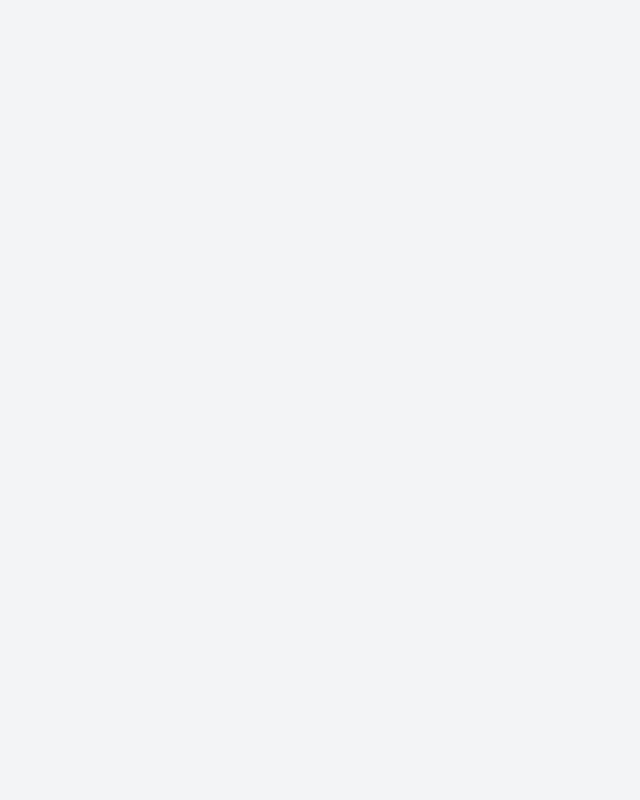
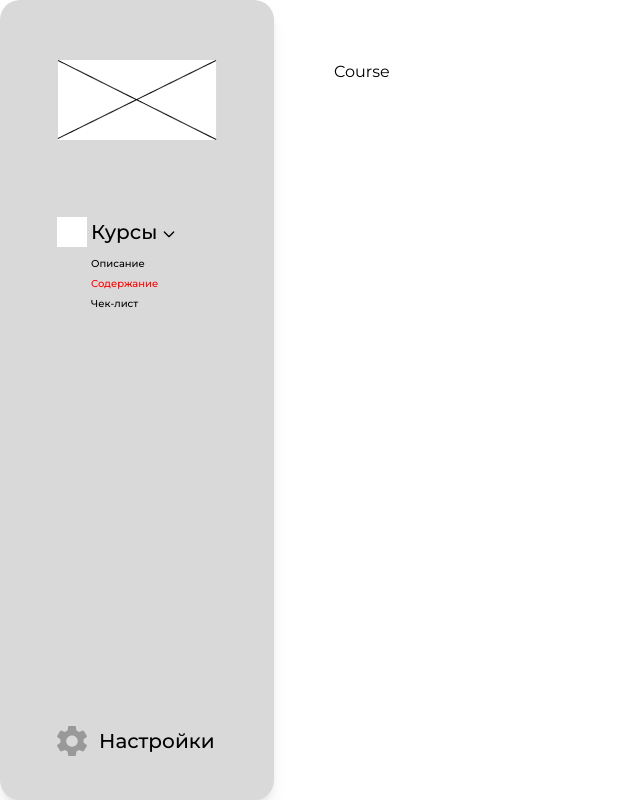
Before and after one commit to samekeekz/jusan-lms, a React (Vite) app: page /course/1/content in a window 1280 px wide. Before the commit this address had no page. Shown: the whole page, without its empty margins (0-640 px from the left). Built offline with nearby package versions, Linux system fonts and the light colour scheme.

Commit message:
feat: add new sidebar

```diff
--- a/src/App.tsx
+++ b/src/App.tsx
@@ -2,6 +2,7 @@ import { Route, Routes } from "react-router-dom";
 import RootLayout from "./layout/RootLayout/RootLayout";
 import Courses from "./pages/Courses/Courses";
 import CourseCreation from "./pages/CourseCreation/CourseCreation";
+import CourseLayout from "./layout/CourseLayout/CourseLayout";
 
 function App() {
   return (
@@ -9,7 +10,11 @@ function App() {
       <Route path="/" element={<RootLayout />}>
         <Route path="learn/courses" element={<Courses />} />
         <Route path="courses/create" element={<CourseCreation />} />
-        <Route path="course/:id" element={<h1>Course</h1>} />
+      </Route>
+      <Route path="/" element={<CourseLayout />}>
+        <Route path="course/:id/description" element={<h1>Course</h1>} />
+        <Route path="course/:id/content" element={<h1>Course</h1>} />
+        <Route path="course/:id/checklist" element={<h1>Course</h1>} />
       </Route>
     </Routes>
   );
--- /dev/null
+++ b/src/components/SidebarCourse/SidebarCourse.tsx
@@ -0,0 +1,127 @@
+import Logo from "@/assets/Logo.png";
+import { Link, NavLink, useParams } from "react-router-dom";
+import IconSettings from "@/assets/Vector.svg";
+import { useState } from "react";
+
+const SidebarCourse = () => {
+  const [isCoursesOpen, setIsCoursesOpen] = useState(true);
+
+  const { id } = useParams();
+
+  const toggleCoursesDropdown = () => {
+    setIsCoursesOpen((prev) => !prev);
+  };
+
+  return (
+    <div className="font-montserrat w-[274px] h-screen shadow-lg pt-[60px] pb-11 px-[57px] flex flex-col bg-[#D9D9D9] rounded-[20px]">
+      <div className="relative shrink-0 w-40 h-20 mb-[77px]">
+        <img
+          src={Logo}
+          alt="Logo"
+          className="w-full h-full absolute top-0 left-0"
+        />
+      </div>
+      <ul className="flex flex-col gap-[45px] grow shrink-0 basis-auto">
+        <li className="m-0">
+          <div
+            className="inline-flex items-center gap-1 cursor-pointer"
+            onClick={toggleCoursesDropdown}
+          >
+            <div className="flex items-center h-[30px]">
+              <span className="mr-1">
+                <div className="w-[30px] h-[30px] bg-white"></div>
+              </span>
+              <span className="text-[20px] font-medium leading-5 text-black">
+                Курсы
+              </span>
+            </div>
+            <span className="cursor-pointer mt-[3px]">
+              {isCoursesOpen ? (
+                <svg
+                  xmlns="http://www.w3.org/2000/svg"
+                  className="h-4 w-4"
+                  fill="none"
+                  viewBox="0 0 24 24"
+                  stroke="currentColor"
+                >
+                  <path
+                    strokeLinecap="round"
+                    strokeLinejoin="round"
+                    strokeWidth={2}
+                    d="M19 9l-7 7-7-7"
+                  />
+                </svg>
+              ) : (
+                <svg
+                  xmlns="http://www.w3.org/2000/svg"
+                  className="h-4 w-4"
+                  fill="none"
+                  viewBox="0 0 24 24"
+                  stroke="currentColor"
+                >
+                  <path
+                    strokeLinecap="round"
+                    strokeLinejoin="round"
+                    strokeWidth={2}
+                    d="M5 15l7-7 7 7"
+                  />
+                </svg>
+              )}
+            </span>
+          </div>
+          {isCoursesOpen && (
+            <ul className="flex flex-col transition-colors duration-200 ease-in-out">
+              <li className="pl-[34px] text-[10px] font-medium leading-5 text-black hover:text-[#FF0000]">
+                <NavLink
+                  to={`/course/${id}/description`}
+                  className={({ isActive }) =>
+                    [isActive ? "text-[#FF0000]" : ""].join(" ")
+                  }
+                >
+                  Описание
+                </NavLink>
+              </li>
+              <li className="pl-[34px] text-[10px] font-medium leading-5 text-black hover:text-[#FF0000]">
+                <NavLink
+                  to={`/course/${id}/content`}
+                  className={({ isActive }) =>
+                    [isActive ? "text-[#FF0000]" : ""].join(" ")
+                  }
+                >
+                  Содержание
+                </NavLink>
+              </li>
+              <li className="pl-[34px] text-[10px] font-medium leading-5 text-black hover:text-[#FF0000]">
+                <NavLink
+                  to={`/course/${id}/checklist`}
+                  className={({ isActive }) =>
+                    [isActive ? "text-[#FF0000]" : ""].join(" ")
+                  }
+                >
+                  Чек-лист
+                </NavLink>
+              </li>
+            </ul>
+          )}
+        </li>
+        <li className="m-0 grow"></li>
+        <li className="m-0">
+          <Link to="/settings" className="flex items-center h-[30px]">
+            <span className="mr-3">
+              <img
+                src={IconSettings}
+                alt="icon-settings"
+                className="w-[30px] h-[30px]"
+              />
+            </span>
+            <span className="text-[20px] font-medium leading-5 text-black">
+              Настройки
+            </span>
+          </Link>
+        </li>
+      </ul>
+    </div>
+  );
+};
+
+export default SidebarCourse;
--- /dev/null
+++ b/src/layout/CourseLayout/CourseLayout.tsx
@@ -0,0 +1,15 @@
+import SidebarCourse from "@/components/SidebarCourse/SidebarCourse";
+import { Outlet } from "react-router-dom";
+
+const CourseLayout = () => {
+  return (
+    <div className="flex items-start justify-stretch max-w-[1440px] mx-auto bg-white w-full min-h-screen">
+      <SidebarCourse />
+      <div className="pl-[60px] pr-4 pt-[60px] pb-10 w-full">
+        <Outlet />
+      </div>
+    </div>
+  );
+};
+
+export default CourseLayout;
--- a/src/pages/CourseCreation/CourseCreation.tsx
+++ b/src/pages/CourseCreation/CourseCreation.tsx
@@ -2,7 +2,7 @@ import ImageUploader from "@/components/ImageUploader/ImageUploader";
 import SingleSelect from "@/components/SingleSelect/SingleSelect";
 import VideoUploader from "@/components/VideoUploader/VideoUploader";
 import { useAppDispatch, useAppSelector } from "@/hooks/redux";
-import { Course, addCourse } from "@/store/slices/courseSlice";
+import { addCourse } from "@/store/slices/courseSlice";
 import { FormEvent, useEffect, useState } from "react";
 import { useNavigate } from "react-router-dom";
 
```
Also changed, not shown: src/store/slices/courseSlice.ts (+0 -13 lines).
